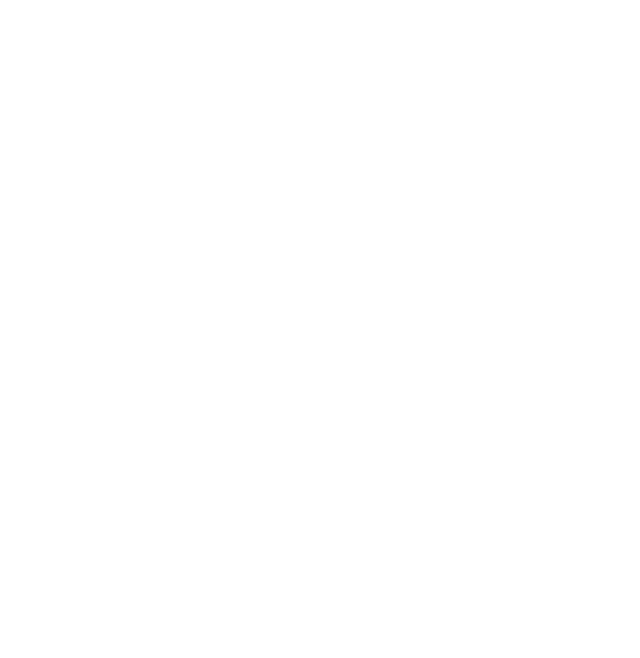
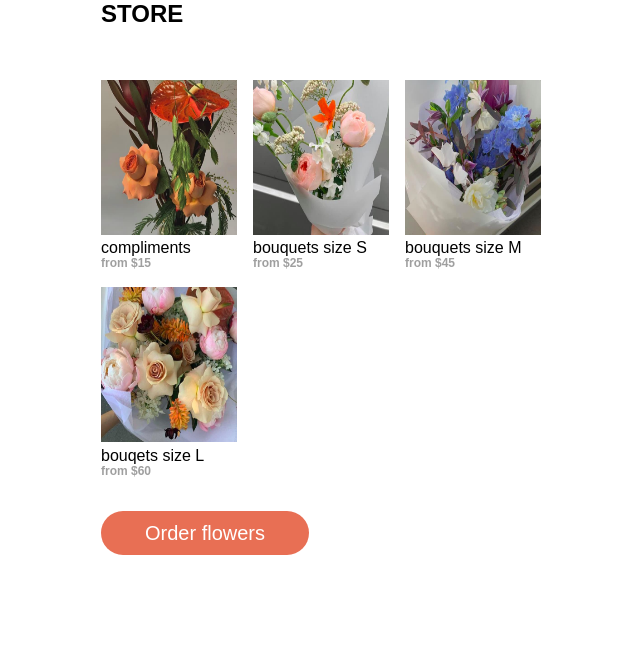
Before and after one commit to zetdou/Group-project, a plain HTML site: page index.html in a window 1280 px wide. Shown: the whole page, without its empty margins (315-955 px from the left). Drawn offline with nearby package versions, Linux system fonts and the light colour scheme.

Commit message:
Tworzenie sekcji store, dodanie nagłowków i tekstu, listy i wszystkich elementów sekcji

```diff
--- a/css/styles.css
+++ b/css/styles.css
@@ -10,3 +10,59 @@ ul, ol {
 body {
     font-family: "Montsterrat", sans-serif;
   }
+
+.section {
+  padding-bottom: 100px;
+}
+
+.container {
+    width: 100%;
+    max-width: 480px;
+    padding: 0 16px;
+    margin: 0 auto;
+  }
+
+.section-title {
+  color: #000;
+  font-size: 24px;
+  font-weight: 700;
+  text-align: left;
+  text-transform: uppercase;
+  margin-bottom: 52px;
+}
+
+.store-list {
+  padding-bottom: 32px;
+  display: flex;
+  flex-wrap: wrap;
+  gap: 16px;
+}
+
+.store-item-header {
+  color: #000;
+  font-size: 16px;
+  font-weight: 500;
+}
+
+.store-item-text {
+  color: #00000060;
+  font-size: 12px;
+  font-weight: 600;
+}
+
+.btn-store {
+  color: #FFF;
+  font-size: 20px;
+  font-weight: 500;
+  line-height: 24px;
+  border: none;
+  cursor: pointer;
+  padding: 14px 28px;
+  border-radius: 38px;
+  background: #E86F54;
+  display: flex;
+  justify-content: center;
+  align-items: center;
+  width: 208px;
+  height: 44px;
+}
--- a/index.html
+++ b/index.html
@@ -12,6 +12,33 @@
     <link href="https://fonts.googleapis.com/css2?family=Montserrat:ital,wght@0,100..900;1,100..900&display=swap" rel="stylesheet">
 </head>
 <body>
-
+    <section class="section">
+        <div class="container">
+            <h2 class="section-title">Store</h2>
+            <ul class="store-list">
+                <li class="store-list-item">
+                    <img src="./images/bouquet1.jpg" width="136" height="155" srcset="./images/bouquet1@2x.jpg 2x">
+                    <h3 class="store-item-header">compliments</h3>
+                    <p class="store-item-text">from $15</p>
+                </li>
+                <li class="store-list-item">
+                    <img src="./images/bouquet2.jpg" width="136" height="155" srcset="./images/bouquet2@2x.jpg 2x">
+                    <h3 class="store-item-header">bouquets size S</h3>
+                    <p class="store-item-text">from $25</p>
+                </li>
+                <li class="store-list-item">
+                    <img src="./images/bouquet3.jpg" width="136" height="155" srcset="./images/bouquet3@2x.jpg 2x">
+                    <h3 class="store-item-header">bouquets size M</h3>
+                    <p class="store-item-text">from $45</p>
+                </li>
+                <li class="store-list-item">
+                    <img src="./images/bouquet4.jpg" width="136" height="155" srcset="./images/bouquet4@2x.jpg 2x">
+                    <h3 class="store-item-header">bouqets size L</h3>
+                    <p class="store-item-text">from $60</p>
+                </li>
+            </ul>
+            <button class="btn-store" type="button">Order flowers</button>
+        </div>
+    </section>
 </body>
 </html>
```
